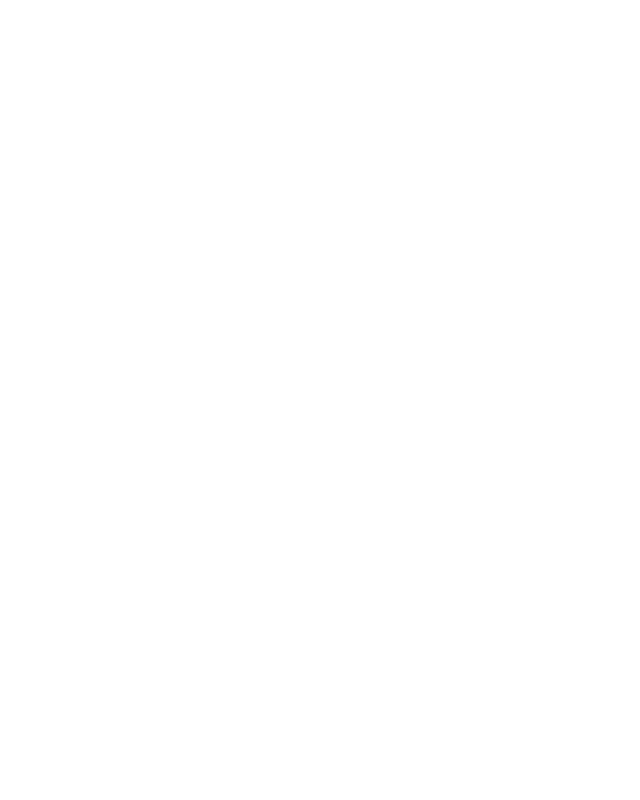
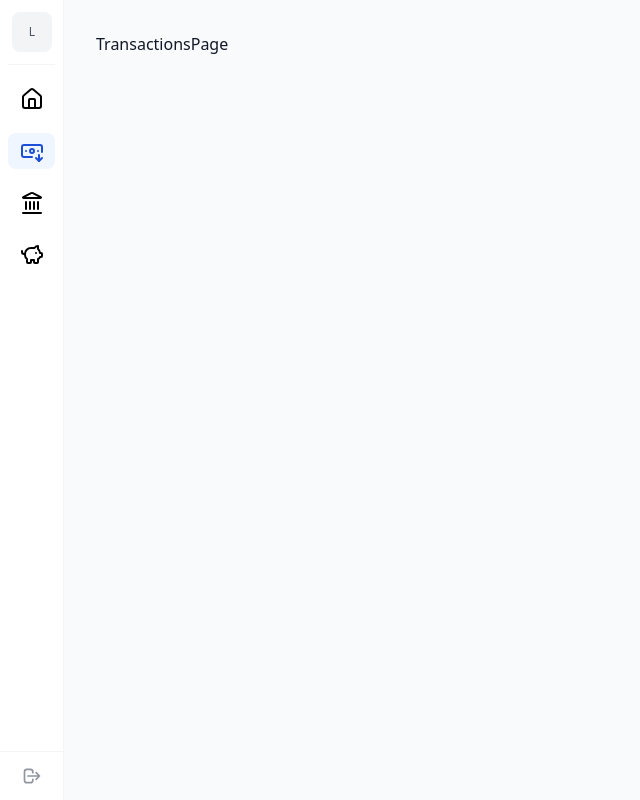
Before and after one commit to Just-Krzysztof/fe-budget, a React (Vite) app: page /transactions in a window 1280 px wide. Before the commit this address had no page. Shown: the whole page, without its empty margins (0-640 px from the left). Built offline with nearby package versions, Linux system fonts and the light colour scheme.

Commit message:
Routing and pages for routes

```diff
--- a/src/App.tsx
+++ b/src/App.tsx
@@ -4,6 +4,9 @@
 import { HomePage } from './pages/HomePage';
 import { LoginPage } from './pages/Auth/LoginPage';
 import { RegisterPage } from './pages/Auth/RegisterPage';
+import { TransactionsPage } from './pages/TransactionsPage';
+import { AccountsPage } from './pages/AccountsPage';
+import { BudgetPage } from './pages/BudgetPage';
 
 const AppLayout = () => (
   <MainLayout>
@@ -22,6 +25,9 @@
     <Routes>
       <Route element={<AppLayout />}>
         <Route path="/dashboard" element={<HomePage />} />
+        <Route path="/transactions" element={<TransactionsPage />} />
+        <Route path="/accounts" element={<AccountsPage />} />
+        <Route path="/budget" element={<BudgetPage />} />
       </Route>
 
       <Route path="/auth" element={<AuthenticationLayout />}>
--- a/src/layouts/SideBar.tsx
+++ b/src/layouts/SideBar.tsx
@@ -3,7 +3,7 @@
 
 const navLinks = [
   { to: '/dashboard', icon: <Home />, label: 'Dashboard' },
-  { to: '/transaction', icon: <BanknoteArrowDown />, label: 'Transactions' },
+  { to: '/transactions', icon: <BanknoteArrowDown />, label: 'Transactions' },
   { to: '/accounts', icon: <Landmark />, label: 'Accounts' },
   { to: '/budget', icon: <PiggyBank />, label: 'Budget' },
 ];
--- /dev/null
+++ b/src/pages/AccountsPage.tsx
@@ -0,0 +1,7 @@
+export const AccountsPage = () => {
+  return (
+    <>
+      <p>AccountsPage</p>
+    </>
+  );
+};
--- /dev/null
+++ b/src/pages/BudgetPage.tsx
@@ -0,0 +1,7 @@
+export const BudgetPage = () => {
+  return (
+    <>
+      <p>BudgetPage</p>
+    </>
+  );
+};
--- /dev/null
+++ b/src/pages/TransactionsPage.tsx
@@ -0,0 +1,7 @@
+export const TransactionsPage = () => {
+  return (
+    <>
+      <p>TransactionsPage</p>
+    </>
+  );
+};
```
